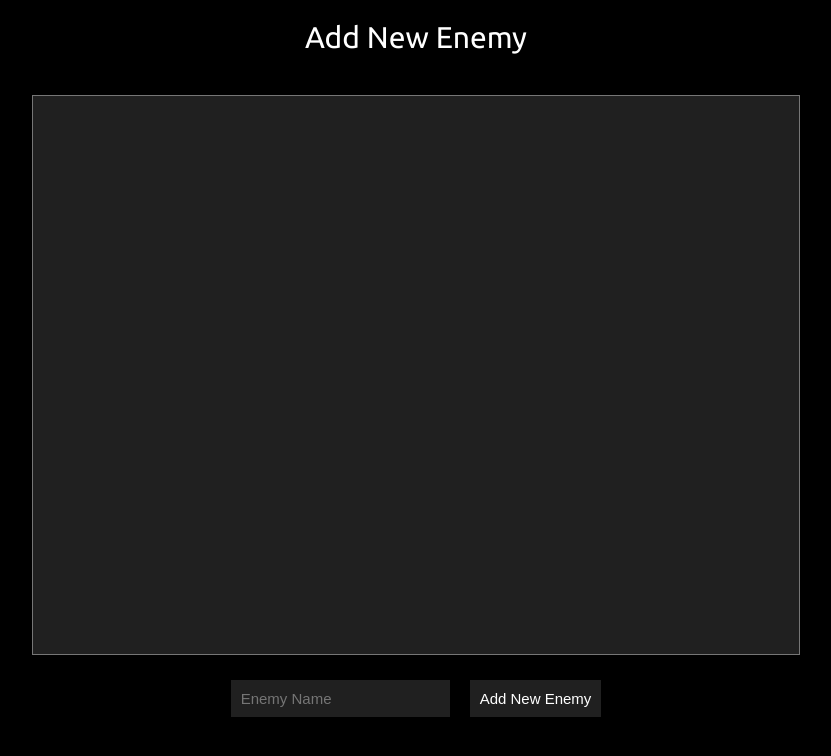
After one commit to compactrex66/dnd-app, a PHP site: page /addEnemy.php in a window 1280 px wide. The commit adds this page. Shown: the top 756 px of the page, without its empty margins (224-1055 px from the left). Run offline with PHP 8.4, Linux system fonts and the light colour scheme; some libraries are stand-ins or nearby versions.

Commit message:
Added adding enemies

```diff
--- /dev/null
+++ b/addEnemy.php
@@ -0,0 +1,46 @@
+<?php
+    if(isset($_GET['name'])) {
+       $name = $_GET['name'];
+       $minHealth = $_GET['minHealth'];
+       $maxHealth = $_GET['maxHealth'];
+       $armorClass = $_GET['armorClass'];
+       $initiativeBonus = $_GET['initiativeBonus'];
+       $moreInfo = $_GET['moreInfo'];
+
+       $conn = mysqli_connect("localhost", "root", "", "dnd");
+       mysqli_query($conn, "INSERT INTO enemies(name, min_health, max_health, AC, initiative_bonus, more_info) values('$name', $minHealth, $maxHealth, $armorClass, $initiativeBonus, '$moreInfo')");
+       header("Location: index.php");
+    }
+?>
+<!DOCTYPE html>
+<html lang="en">
+<head>
+    <meta charset="UTF-8">
+    <meta name="viewport" content="width=device-width, initial-scale=1.0">
+    <link rel="stylesheet" href="style.css">
+    <script src="https://kit.fontawesome.com/791dbbf45c.js" crossorigin="anonymous"></script>
+    <link rel="preconnect" href="https://fonts.googleapis.com">
+    <link rel="preconnect" href="https://fonts.gstatic.com" crossorigin>
+    <link href="https://fonts.googleapis.com/css2?family=Ubuntu:ital,wght@0,300;0,400;0,500;0,700;1,300;1,400;1,500;1,700&display=swap" rel="stylesheet">
+    <title>Document</title>
+</head>
+<body>
+    <form action="" method="get" id="addNewEnemyHiddenForm" style="display: none;">
+        <input type="text" name="name" id="nameInput">
+        <input type="number" name="minHealth" id="minHealthInput">
+        <input type="number" name="maxHealth" id="maxHealthInput">
+        <input type="number" name="armorClass" id="armorClassInput">
+        <input type="number" name="initiativeBonus" id="initiativeBonusInput">
+        <textarea name="moreInfo" name="moreInfo" id="moreInfoInput"></textarea>
+    </form>
+    <header>Add New Enemy</header>
+    <form action="" id="addNewEnemyForm">
+        <textarea name="enemyInfo" id="enemyInfo" required></textarea>
+        <span style="display: flex; width: 100%; gap: 20px; justify-content:center; ">
+            <input type="text" name="enemyName" id="providedNameInput" placeholder="Enemy Name" required>
+            <button type="button" id="addEnemyBtn">Add New Enemy</button>
+        </span>
+    </form>
+    <script src="addEnemy.js"></script>
+</body>
+</html>
--- a/index.php
+++ b/index.php
@@ -106,6 +106,7 @@
             <input type="number" name="enemyQuantity" value="1">
             <button>Add Enemy</button>
             <button type="button" id="deleteEnemiesBtn">Delete all enemies</button>
+            <button type="button" id="addAnotherEnemyBtn">Add another enemy</button>
         </form>
     </main>
     <script src="script.js"></script>
--- a/script.js
+++ b/script.js
@@ -42,6 +42,10 @@ for(let i = 0; i < arrOfSubHealthBtns.length; i++) {
         actionForm.submit();
     });
 }
+
+document.getElementById("addAnotherEnemyBtn").addEventListener("click", () => {
+    window.location.href = "addEnemy.php"
+});
 
 let deleteEnemiesBtn = document.getElementById("deleteEnemiesBtn")
 deleteEnemiesBtn.addEventListener("click", () => {
--- a/style.css
+++ b/style.css
@@ -36,6 +36,8 @@ button {
     transform: translate(0, -50%);
     opacity: 0;
     z-index: -1;
+    overflow-y: auto;
+    overflow-x: auto;
 }
 .listOfCharacters {
     display: flex;
@@ -75,7 +77,8 @@ span {
     justify-content: center;
     gap: 30px;
     left: 80%;
-    top: 30%;
+    top: 50%;
+    transform: translate(0, -50%);
 }
 select, button, input {
     padding: 10px;
@@ -91,6 +94,7 @@ input[type=number].no-spinner::-webkit-inner-spin-button, input[type=number].no-
 input[type=number] {
     border: 1px solid var(--text);
     -moz-appearance: textfield;
+    appearance: textfield;
 }
 .deleteBtn {
     color:rgb(200, 50, 60);
@@ -112,3 +116,23 @@ input[type=number] {
     border-collapse: collapse;
     padding: 15px;
 }
+#addNewEnemyForm {
+    display: flex;
+    flex-direction: column;
+    padding: 20px;
+    gap: 25px;
+}
+#enemyInfo {
+    width: 60vw;
+    height: 70vh;
+    background-color: var(--secondary);
+    color: var(--text);
+    resize: none;
+    padding: 10px;
+    box-sizing: border-box;
+}
+#addNewEnemyForm > button {
+    width: fit-content;
+    align-self: center;
+    background-color: var(--secondary);
+}
```
Also changed, not shown: addEnemy.js (added, +34 -0 lines).
